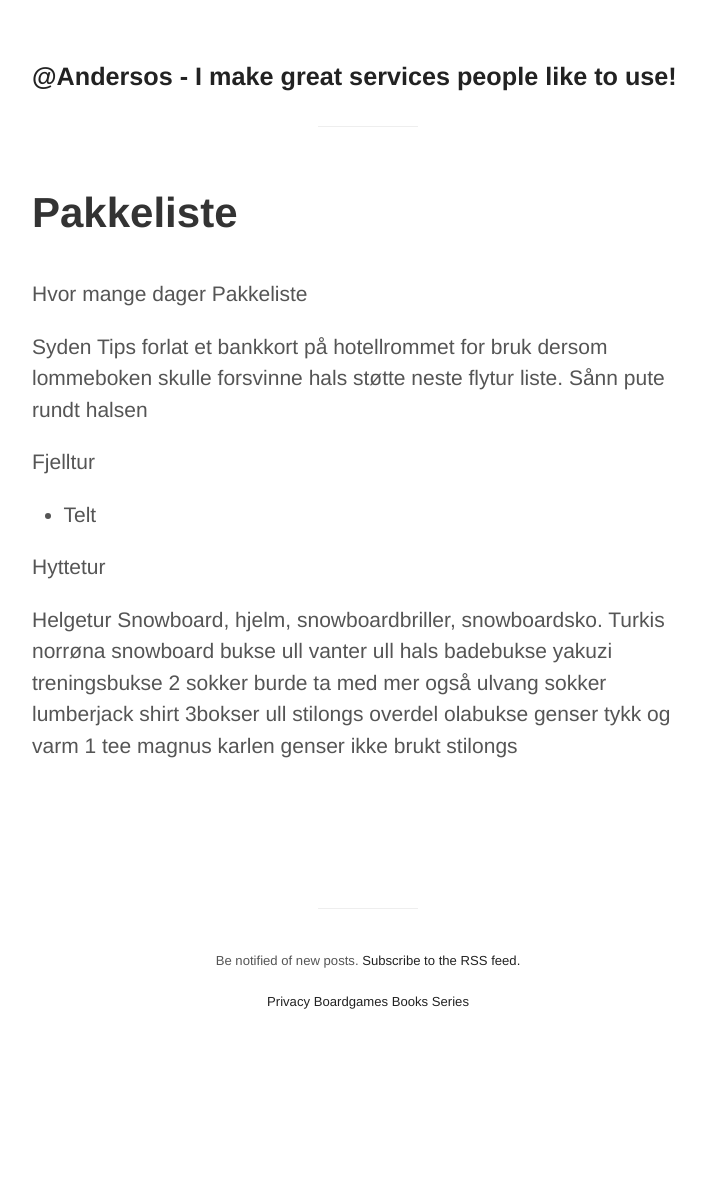
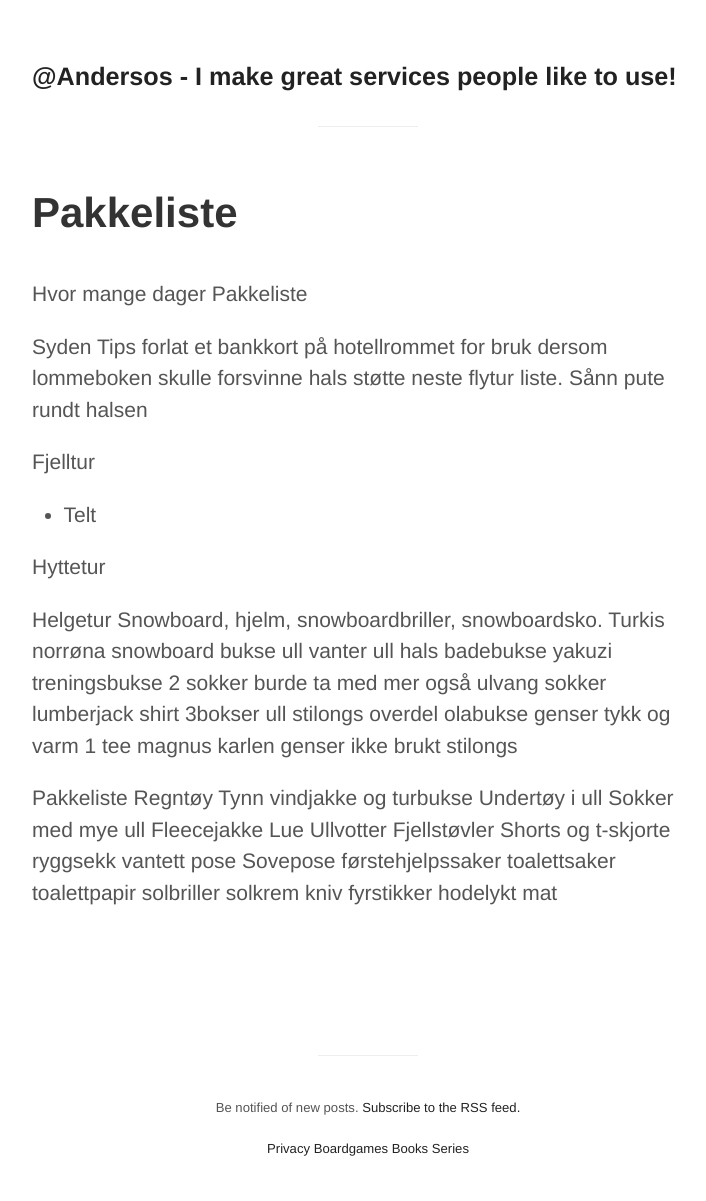
Before and after one commit to Andersos/andersos.net, a Jekyll site: the page built from pages/pakkeliste.md, in a window 1280 px wide. Shown: the whole page, without its empty margins (272-978 px from the left). Built offline with Jekyll 4.4.1, drawn with Linux system fonts in a browser that asks for light colours; before the commit the page ends 1054 px from its top, so only the background shows below that.

Commit message:
Update pakkeliste.md

```diff
--- a/pages/pakkeliste.md
+++ b/pages/pakkeliste.md
@@ -33,3 +33,27 @@ genser tykk og varm
 1 tee
 magnus karlen genser ikke brukt
 stilongs
+
+
+Pakkeliste
+Regntøy
+Tynn vindjakke og turbukse
+Undertøy i ull
+Sokker med mye ull
+Fleecejakke
+Lue
+Ullvotter
+Fjellstøvler
+Shorts og t-skjorte
+ryggsekk
+vantett pose
+Sovepose
+førstehjelpssaker
+toalettsaker
+toalettpapir
+solbriller
+solkrem
+kniv
+fyrstikker
+hodelykt
+mat
```
